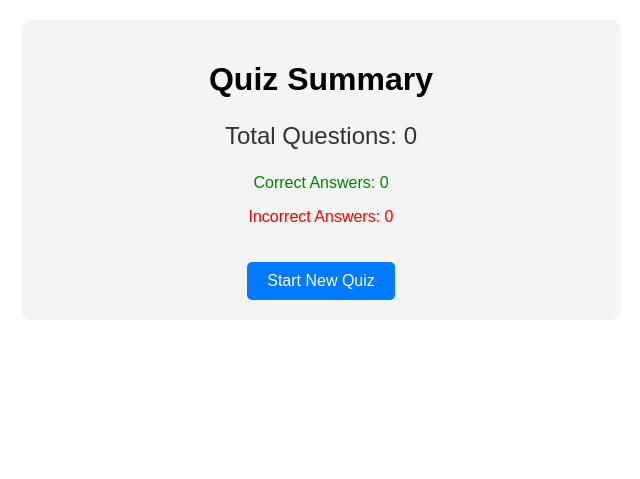
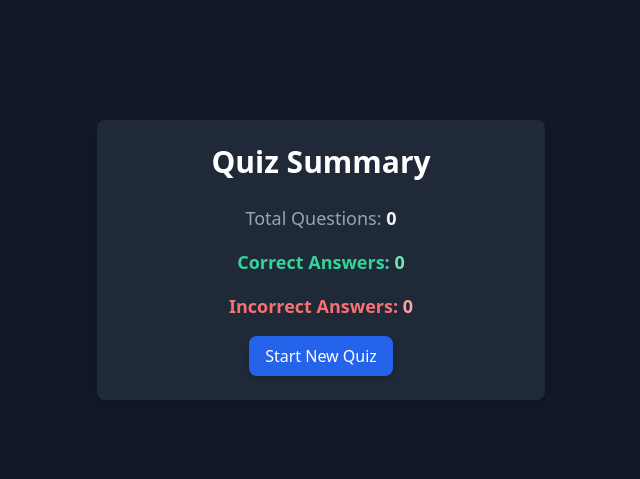
Before and after one commit to kinshuksinghbist/Conceptile_Quiz_App, a Django app: page /quiz/summary/ in a window 1280 px wide. Shown: the top 479 px of the page, without its empty margins (319-959 px from the left). Run offline with Django 5.2, Linux system fonts and the light colour scheme; a user stored in the database is signed in; data comes from the database, SQL or seed files in the repository; both versions use the stored data as it was after the commit.

Commit message:
final changes

```diff
--- a/quiz/templates/summary.html
+++ b/quiz/templates/summary.html
@@ -2,47 +2,36 @@
 <html>
   <head>
     <title>Quiz Summary</title>
-    <style>
-      body {
-        font-family: Arial, sans-serif;
-        max-width: 600px;
-        margin: 0 auto;
-        padding: 20px;
-        text-align: center;
-      }
-      .summary {
-        background-color: #f4f4f4;
-        padding: 20px;
-        border-radius: 10px;
-      }
-      .total {
-        color: #333;
-        font-size: 24px;
-      }
-      .correct {
-        color: green;
-      }
-      .incorrect {
-        color: red;
-      }
-      .restart-btn {
-        display: inline-block;
-        background-color: #007bff;
-        color: white;
-        padding: 10px 20px;
-        text-decoration: none;
-        border-radius: 5px;
-        margin-top: 20px;
-      }
-    </style>
+    <link
+      href="https://cdn.jsdelivr.net/npm/tailwindcss@2.2.16/dist/tailwind.min.css"
+      rel="stylesheet"
+    />
   </head>
-  <body>
-    <div class="summary">
-      <h1>Quiz Summary</h1>
-      <p class="total">Total Questions: {{ total_questions }}</p>
-      <p class="correct">Correct Answers: {{ correct_answers }}</p>
-      <p class="incorrect">Incorrect Answers: {{ incorrect_answers }}</p>
-      <a href="{% url 'start_quiz' %}" class="restart-btn">Start New Quiz</a>
+  <body class="bg-gray-900 text-gray-200 font-sans py-20">
+    <div
+      class="max-w-md mx-auto mt-10 p-6 bg-gray-800 rounded-lg shadow-lg text-center"
+    >
+      <h1 class="text-3xl font-bold mb-6 text-white">Quiz Summary</h1>
+
+      <p class="text-lg mb-4">
+        <span class="text-gray-400">Total Questions:</span>
+        <span class="font-semibold text-gray-100">{{ total_questions }}</span>
+      </p>
+      <p class="text-lg mb-4">
+        <span class="text-green-400 font-semibold">Correct Answers:</span>
+        <span class="font-semibold text-green-300">{{ correct_answers }}</span>
+      </p>
+      <p class="text-lg mb-4">
+        <span class="text-red-400 font-semibold">Incorrect Answers:</span>
+        <span class="font-semibold text-red-300">{{ incorrect_answers }}</span>
+      </p>
+
+      <a
+        href="{% url 'start_quiz' %}"
+        class="inline-block bg-blue-600 hover:bg-blue-500 text-white font-medium py-2 px-4 rounded-lg shadow-md transition duration-300"
+      >
+        Start New Quiz
+      </a>
     </div>
   </body>
 </html>
```
Also changed, not shown: quiz/templates/question.html (+19 -37 lines), db.sqlite3.
